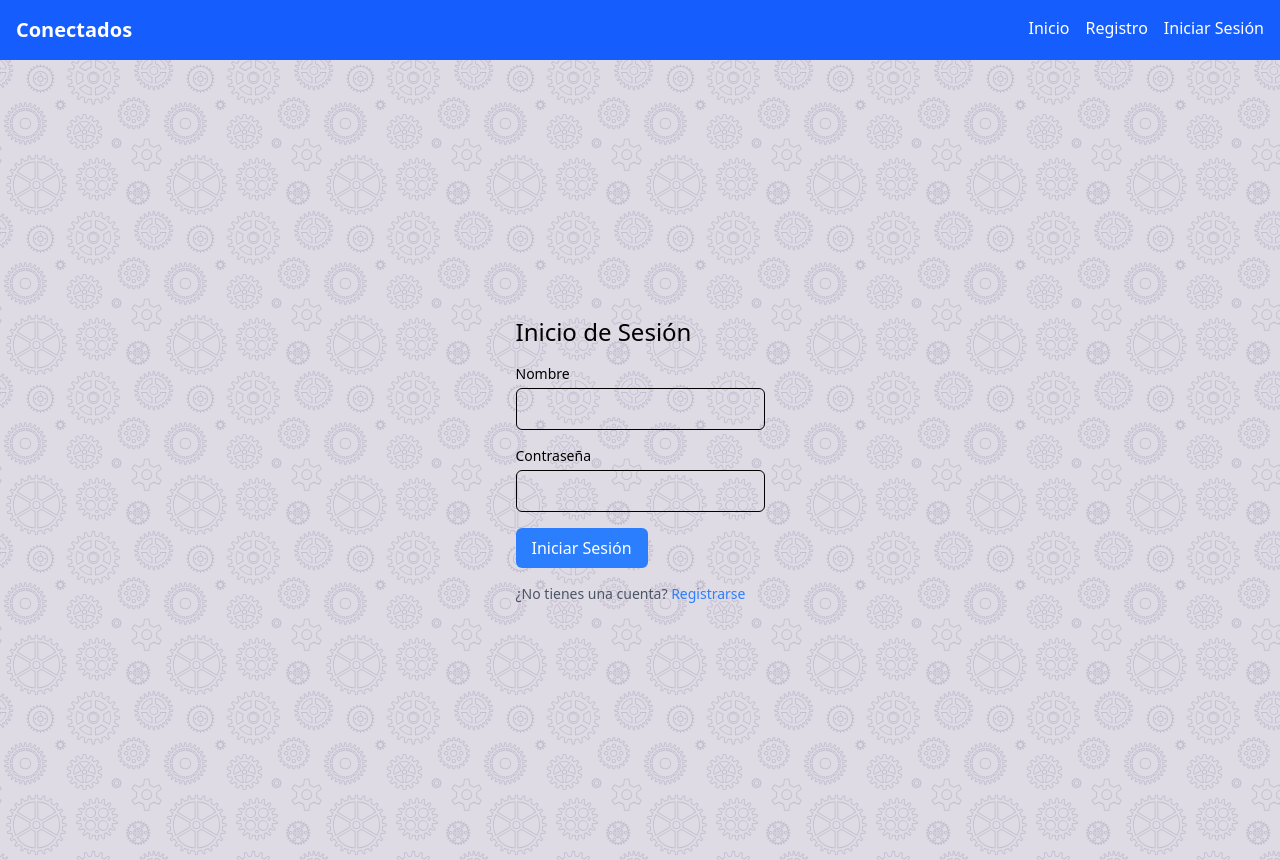
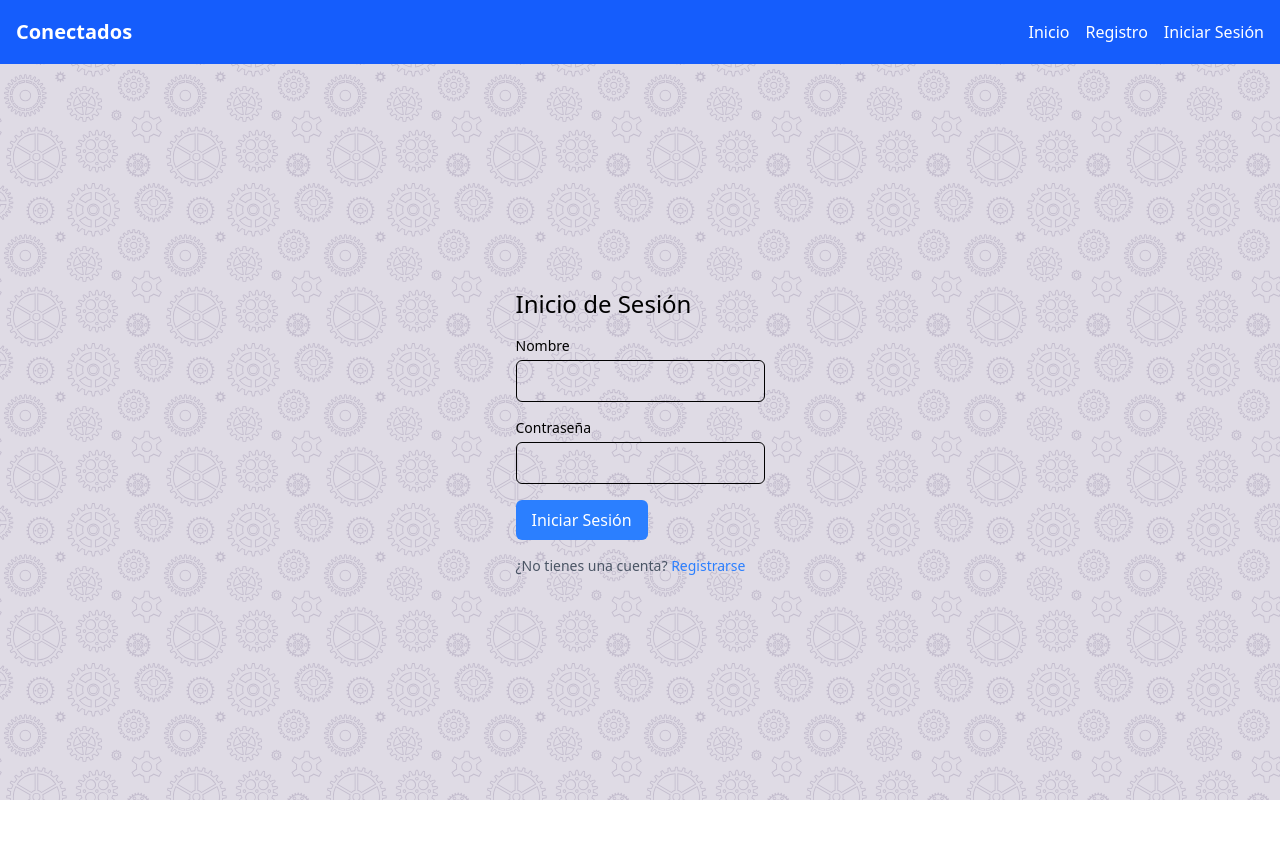
Before and after one commit to E7-I/conectados, a React (Vite) app in the folder client/: page /login in a window 1280 px wide. After the commit the page ends 800 px from the top, so only its background shows below. Built offline with nearby package versions, Linux system fonts and the light colour scheme.

Commit message:
fixed page overflow

```diff
--- a/client/src/components/Navbar.tsx
+++ b/client/src/components/Navbar.tsx
@@ -2,7 +2,7 @@ import { Link } from 'react-router-dom'
 
 const Navbar = () => {
   return (
-    <nav className="bg-blue-600 p-4 text-white flex justify-between">
+    <nav className="bg-blue-600 p-4 text-white flex justify-between h-16 items-center">
       <Link to="/" className="font-bold text-xl">
         Conectados
       </Link>
--- a/client/src/pages/Home.tsx
+++ b/client/src/pages/Home.tsx
@@ -1,7 +1,7 @@
 const Home = () => {
   return (
-    <div className="pattern-bg bg-cover bg-center min-h-screen flex items-center justify-center">
-      <div className="min-h-screen bg-gradient-to-br from-blue-50 to-white w-full py-16 px-6">
+    <div className="pattern-bg bg-cover bg-center min-h-[calc(100vh-4rem)] flex items-center justify-center">
+      <div className="min-h-[calc(100vh-4rem)] bg-gradient-to-br from-blue-50 to-white w-full py-16 px-6">
         <div className="max-w-7xl mx-auto text-center">
           <h1 className="text-6xl font-extrabold text-blue-700 mb-6 drop-shadow-sm">
             Bienvenido a <span className="text-blue-900">Conectados</span>
--- a/client/src/pages/Login.tsx
+++ b/client/src/pages/Login.tsx
@@ -41,7 +41,7 @@ const Login = () => {
   }
 
   return (
-    <div className="pattern-bg bg-cover bg-center min-h-screen flex items-center justify-center">
+    <div className="pattern-bg bg-cover bg-center min-h-[calc(100vh-4rem)] flex items-center justify-center">
       <div>
         <h1 className="text-2xl">Inicio de Sesión</h1>
         <form onSubmit={handleSubmit} className="mt-4">
--- a/client/src/pages/Register.tsx
+++ b/client/src/pages/Register.tsx
@@ -91,7 +91,7 @@ const Register = () => {
   }
 
   return (
-    <div className="pattern-bg bg-cover bg-center min-h-screen flex items-center justify-center">
+    <div className="pattern-bg bg-cover bg-center min-h-[calc(100vh-4rem)] flex items-center justify-center">
       <div>
         <h1 className="text-2xl">Formulario de Registro</h1>
         <form onSubmit={handleSubmit} className="mt-4">
--- a/client/src/pages/ServiceDetails.tsx
+++ b/client/src/pages/ServiceDetails.tsx
@@ -139,7 +139,7 @@ const ServiceDetail = () => {
   if (!service) return <div className="text-center py-20">Cargando servicio...</div>;
 
   return (
-    <div className="pattern-bg bg-cover bg-center min-h-screen flex items-center justify-center">
+    <div className="pattern-bg bg-cover bg-center min-h-[calc(100vh-4rem)] flex items-center justify-center">
       <div className="max-w-6xl mx-auto px-4 py-12">
         <div className="grid grid-cols-1 md:grid-cols-2 gap-8">
           {/* Left Column: Images */}
--- a/client/src/pages/Servicios.tsx
+++ b/client/src/pages/Servicios.tsx
@@ -64,8 +64,8 @@ const ServiciosPage: React.FC = () => {
   };
 
   return (
-    <div className="pattern-bg bg-cover bg-center min-h-screen flex items-center justify-center">
-      <div className="min-h-screen bg-gray-100 pattern-bg bg-cover bg-center ">
+    <div className="pattern-bg bg-cover bg-center min-h-[calc(100vh-4rem)] flex items-center justify-center">
+      <div className="min-h-[calc(100vh-4rem)] bg-gray-100 pattern-bg bg-cover bg-center ">
         <header className="bg-blue-600 text-white py-4 px-6">
           <h1 className="text-3xl font-bold">Servicios</h1>
         </header>
```
